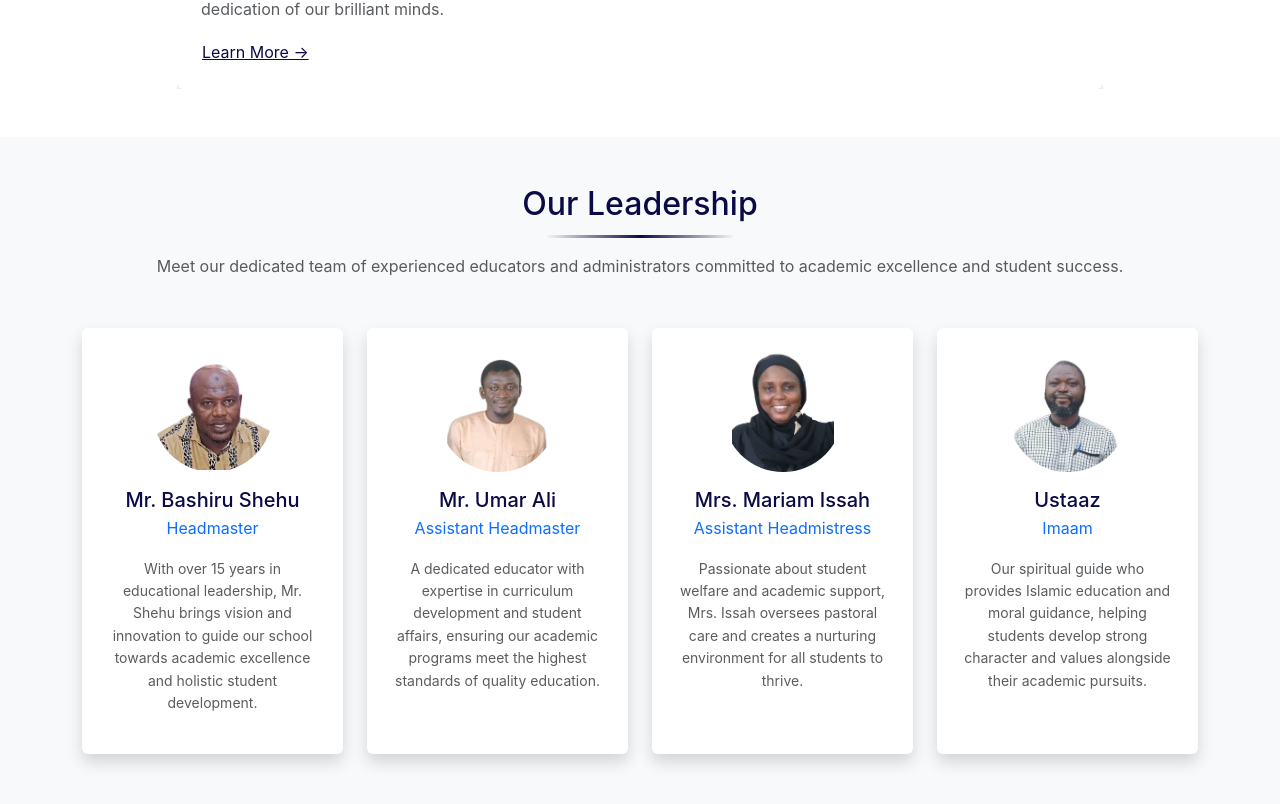
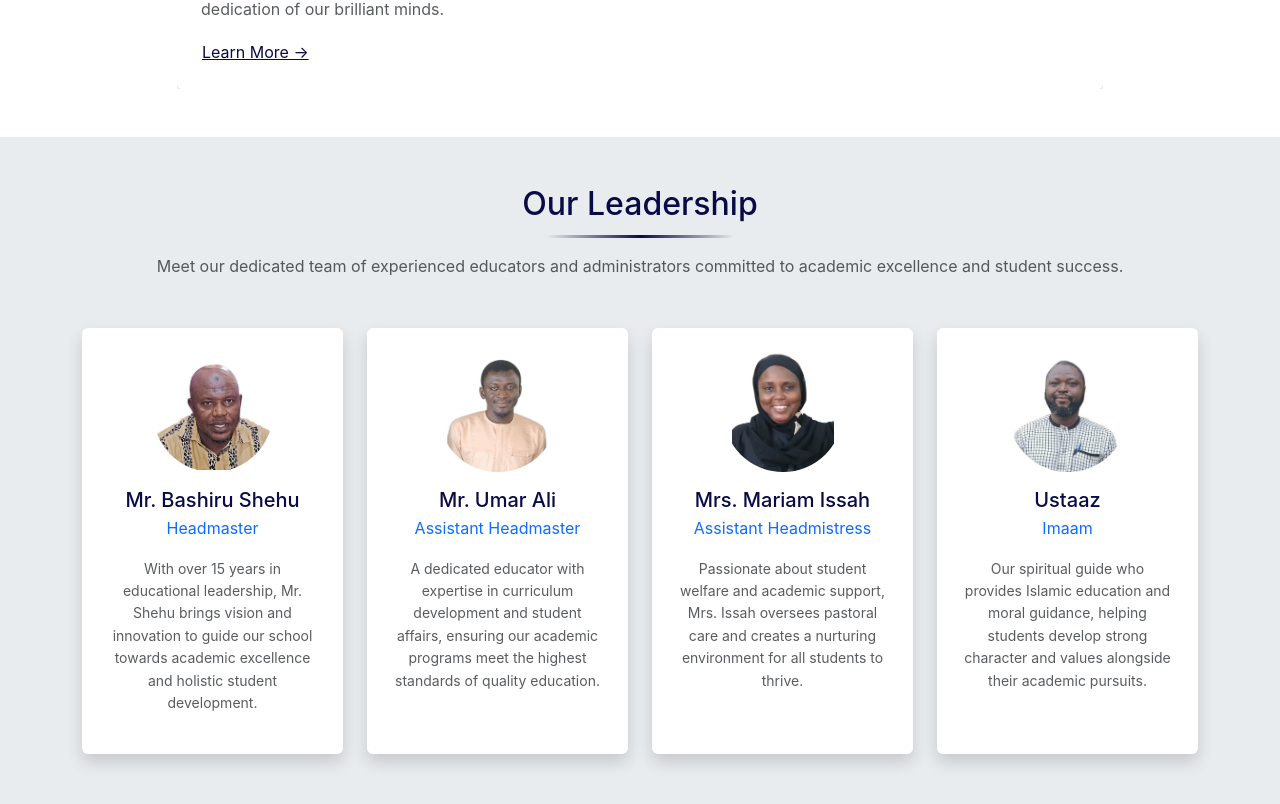
Before and after one commit to AmurdAmzer/IbassWeb-Redesign, a Next.js app in the folder frontend/: page / in a window 1280 px wide. Shown: the part 2856-3660 px from the top of the page. Built offline with nearby package versions, Linux system fonts and the light colour scheme.

Commit message:
creating the about-us page

```diff
--- a/frontend/src/app/page.js
+++ b/frontend/src/app/page.js
@@ -4,7 +4,6 @@
 
 import { Container, Row, Col, Card, Button, Carousel } from 'react-bootstrap'
 import Hero from '../components/Hero'
-import Image from 'next/image'
 
 export default function Home() {
   const departments = [
@@ -211,7 +210,7 @@ export default function Home() {
       </section>
 
       {/* Our Leadership Section */}
-      <section className="py-5 bg-light">
+      <section className="py-5" style={{backgroundColor: '#e9ecef'}}>
         <Container>
           <h2 className="text-center mb-3" style={{background: 'linear-gradient(to right, transparent, var(--school-blue), transparent) no-repeat bottom', backgroundSize: '80% 3px', paddingBottom: '15px', width: 'fit-content', margin: '0 auto 1rem auto'}}>Our Leadership</h2>
           <p className="text-center text-muted mb-5 px-3">
```
Also changed, not shown: frontend/src/app/about-us/page.js (added).
